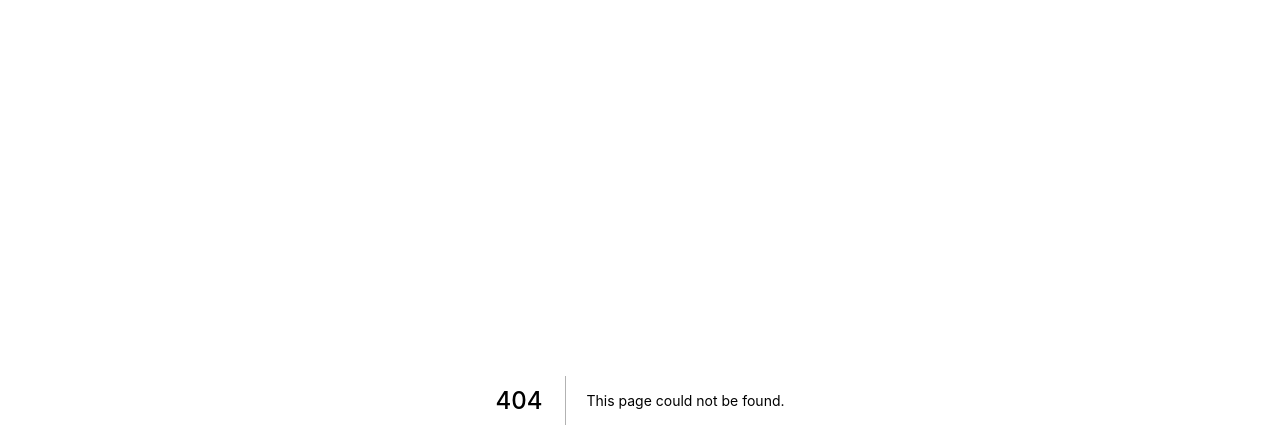
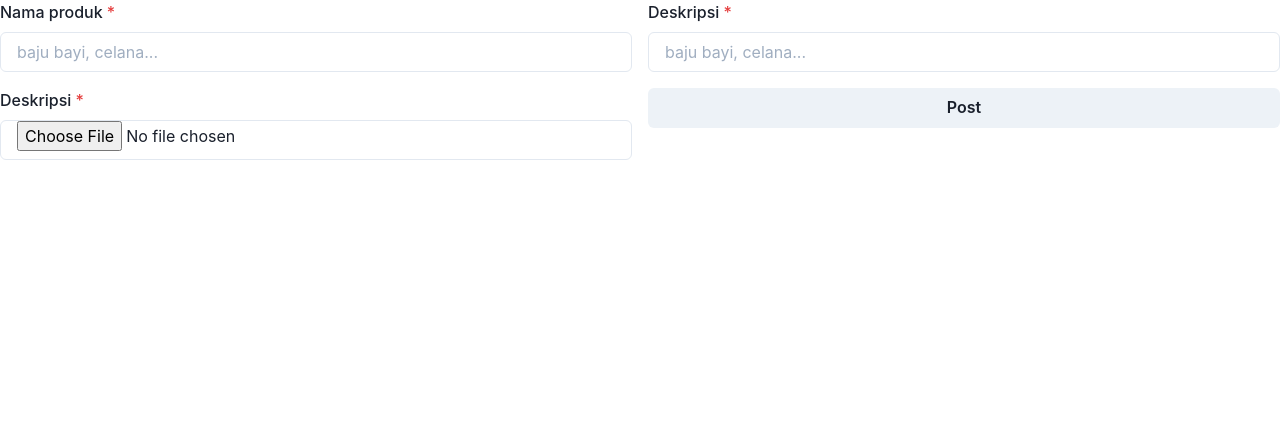
Before and after one commit to Reynadi531/give-a, a Next.js app: page /post in a window 1280 px wide. Before the commit this address had no page. Shown: the top 448 px of the page. Built offline with nearby package versions, Linux system fonts and the light colour scheme; no server answers.

Commit message:
Initialized add button

```diff
--- /dev/null
+++ b/pages/post.jsx
@@ -0,0 +1,56 @@
+import { useUser } from '@auth0/nextjs-auth0'
+import { Button } from '@chakra-ui/button'
+import { FormControl, FormLabel } from '@chakra-ui/form-control'
+import { Input } from '@chakra-ui/input'
+import { SimpleGrid } from '@chakra-ui/layout'
+import React, { useEffect } from 'react'
+import axios from 'axios'
+
+function Post() {
+    const { user } = useUser()
+
+    useEffect(() => {
+        if (!user) return null
+    }, [user])
+
+    const submitHandler = e => {
+        e.preventDefault()
+        const { nama, deskripsi, thumb } = e.target
+        axios
+            .post(
+                `${
+                    process.env.PROD_URL || 'http://localhost:3000'
+                }/api/product`,
+                {
+                    nameProduct: nama.value,
+                    description: deskripsi.value,
+                    thumbnail: thumb.files[0],
+                    author: {
+                        name: user?.given_name,
+                        photo: user?.picture
+                    }
+                }
+            )
+            .then(res => console.log(res))
+    }
+
+    return (
+        <SimpleGrid spacing={4} columns={2} as="form" onSubmit={submitHandler}>
+            <FormControl isRequired>
+                <FormLabel>Nama produk</FormLabel>
+                <Input placeholder="baju bayi, celana..." name="nama" />
+            </FormControl>
+            <FormControl isRequired>
+                <FormLabel>Deskripsi</FormLabel>
+                <Input placeholder="baju bayi, celana..." name="deskripsi" />
+            </FormControl>
+            <FormControl isRequired colSpan={2}>
+                <FormLabel>Deskripsi</FormLabel>
+                <Input type="file" accept="image/*" name="thumb" />
+            </FormControl>
+            <Button type="submit">Post</Button>
+        </SimpleGrid>
+    )
+}
+
+export default Post
--- a/pages/product/index.jsx
+++ b/pages/product/index.jsx
@@ -16,10 +16,9 @@ function Product() {
             .get(
                 `${
                     process.env.PROD_URL || 'http://localhost:3000'
-                }/api/product?q=${nama}`
+                }/api/product?q=${nama || ''}`
             )
             .then(({ data }) => {
-                console.log(data)
                 setData(data)
             })
     }, [nama])
```
Also changed, not shown: components/index/Header.jsx (+34 -3 lines).
